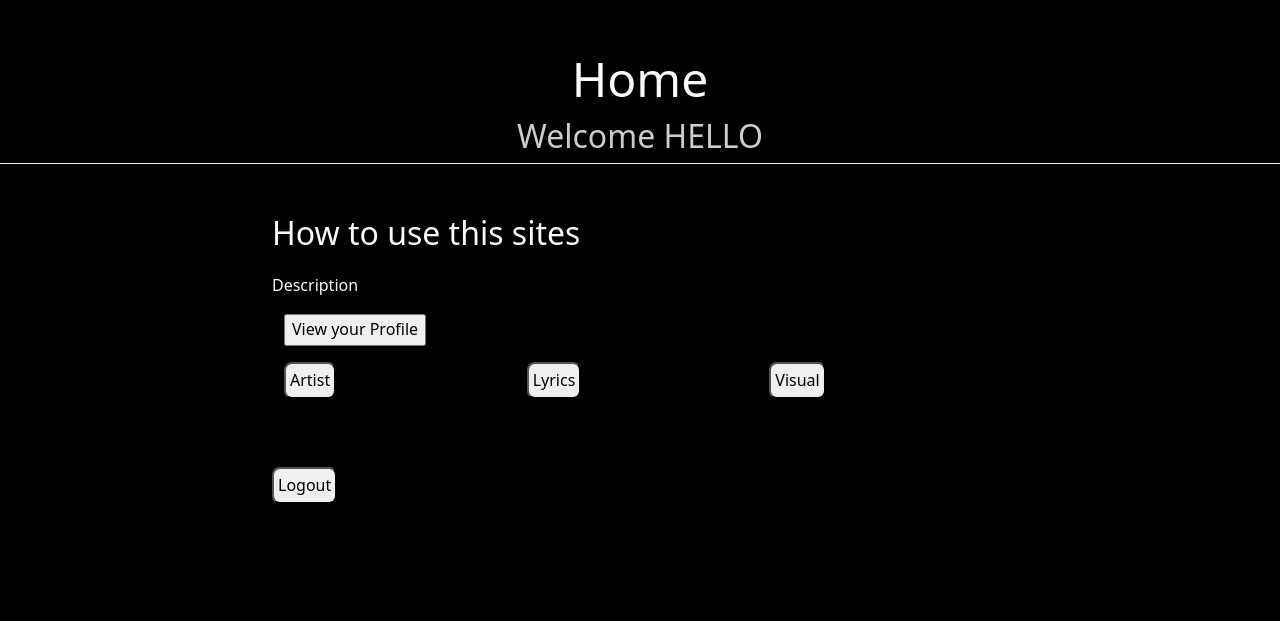
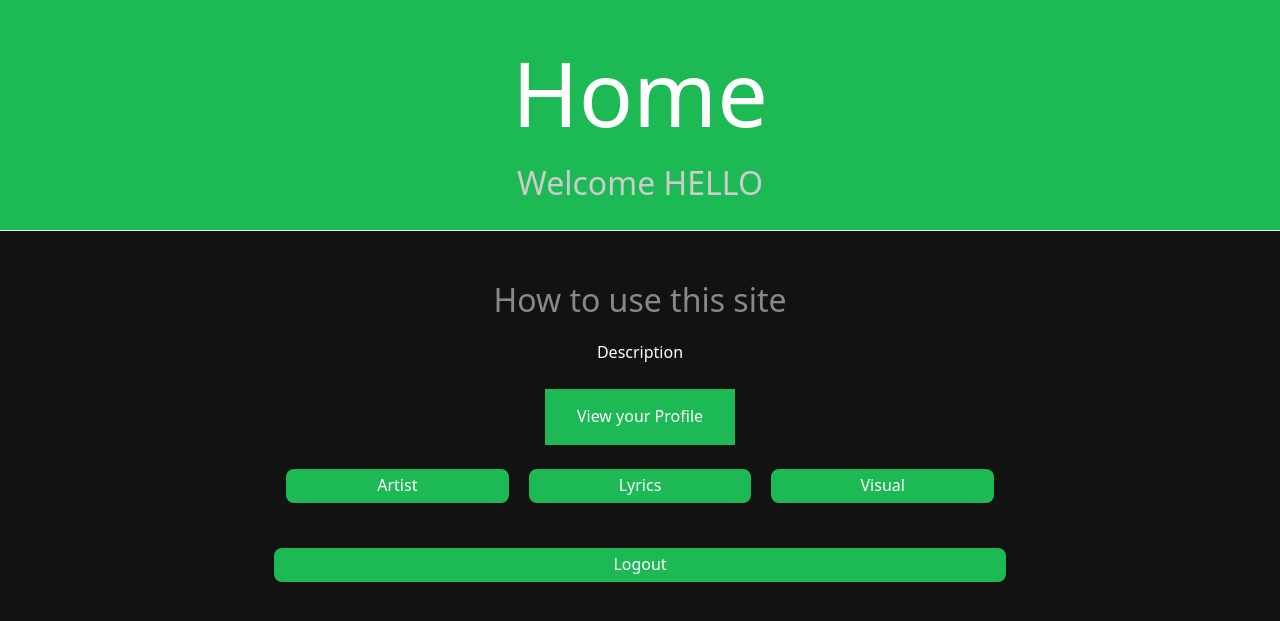
Before and after one commit to aymanhabib/p4_legendary-tribble, a Flask app: page /home in a window 1280 px wide. Shown: the top 621 px of the page. Run offline with Flask 3, Linux system fonts and the light colour scheme; a user stored in the database is signed in.

Commit message:
Update home.html

```diff
--- a/app/templates/home.html
+++ b/app/templates/home.html
@@ -8,50 +8,93 @@
     <script src="https://cdn.jsdelivr.net/npm/bootstrap@5.2.3/dist/js/bootstrap.bundle.min.js" integrity="sha384-kenU1KFdBIe4zVF0s0G1M5b4hcpxyD9F7jL+jjXkk+Q2h455rYXK/7HAuoJl+0I4" crossorigin="anonymous"></script>
     <link rel="stylesheet" Type="text/css" href="../static/css/style.css">
     <script src="../static/js/script.js"></script>
+    <style>
+        body {
+            background-color: #121212;
+            color: #FFFFFF;
+        }
+
+        h1, h2, p {
+            color: #FFFFFF;
+        }
+
+        .header {
+            padding: 20px;
+            text-align: center;
+            background: #1DB954;
+            color: white;
+            font-size: 30px;
+        }
+
+        input[type="submit"], button {
+            background-color: #1DB954;
+            border: none;
+            color: white;
+            padding: 15px 32px;
+            text-align: center;
+            text-decoration: none;
+            display: inline-block;
+            font-size: 16px;
+            margin: 4px 2px;
+            transition-duration: 0.4s;
+            cursor: pointer;
+        }
+
+        input[type="submit"]:hover, button:hover {
+            background-color: #121212;
+            color: white;
+        }
+
+        .container {
+            margin-top: 20px;
+        }
+    </style>
 </head>
+
 <body>
-
     <div id="main">
         <div class="header">
-      <h1 class = text-light> Home</h1>
+            <h1> Home</h1>
             <h2>Welcome {{user}}</h2>
         </div>
 
-    <div class="content">
-      <h2 class="content-subhead"> <span class = text-light> How to use this sites</h2>
-      <p class = "text-light">
+        <div class="content container text-center">
+            <h2 class="content-subhead">How to use this site</h2>
+            <p>
                 Description
             </p>
-      <div class = "container">
-        <div class = "row g-3">
-          <form action="/profile" method="POST">
+            <div class="container">
+                <div class="row g-3 justify-content-center">
+                    <form action="/profile" method="POST" class="text-center">
                         <input type="submit" value="View your Profile" class="button-2" role="button"></input>
                     </form>
 
-          <div class = "col-sm">
-            <form>
-              <button class="p-1 mb-3 rounded-3"formaction="/artist">Artist</button>
+                    <div class="col-sm">
+                        <form class="d-grid">
+                            <button class="p-1 mb-3 rounded-3" formaction="/artist">Artist</button>
                         </form>
                     </div>
 
-          <div class = "col-sm">
-            <form>
-              <button class="p-1 mb-3 rounded-3"formaction="/lyrics">Lyrics</button>
+                    <div class="col-sm">
+                        <form class="d-grid">
+                            <button class="p-1 mb-3 rounded-3" formaction="/lyrics">Lyrics</button>
                         </form>
                     </div>
-          <div class = "col-sm">
-            <form>
-              <button class="p-1 mb-3 rounded-3"formaction="/visual">Visual</button>
+                    <div class="col-sm">
+                        <form class="d-grid">
+                            <button class="p-1 mb-3 rounded-3" formaction="/visual">Visual</button>
                         </form>
                     </div>
 
                 </div>
             </div>
-      <br></br>
-      <form>
-        <button class="p-1 mb-3 rounded-3"formaction="/logout">Logout</button>
+            <br/>
+
+            <form class="d-grid">
+                <button class="p-1 mb-3 rounded-3" formaction="/logout">Logout</button>
             </form>
         </div>
     </div>
-</div>
 </body>
+
+</html>
```
Lines whose indentation alone changed are shown as unchanged.
